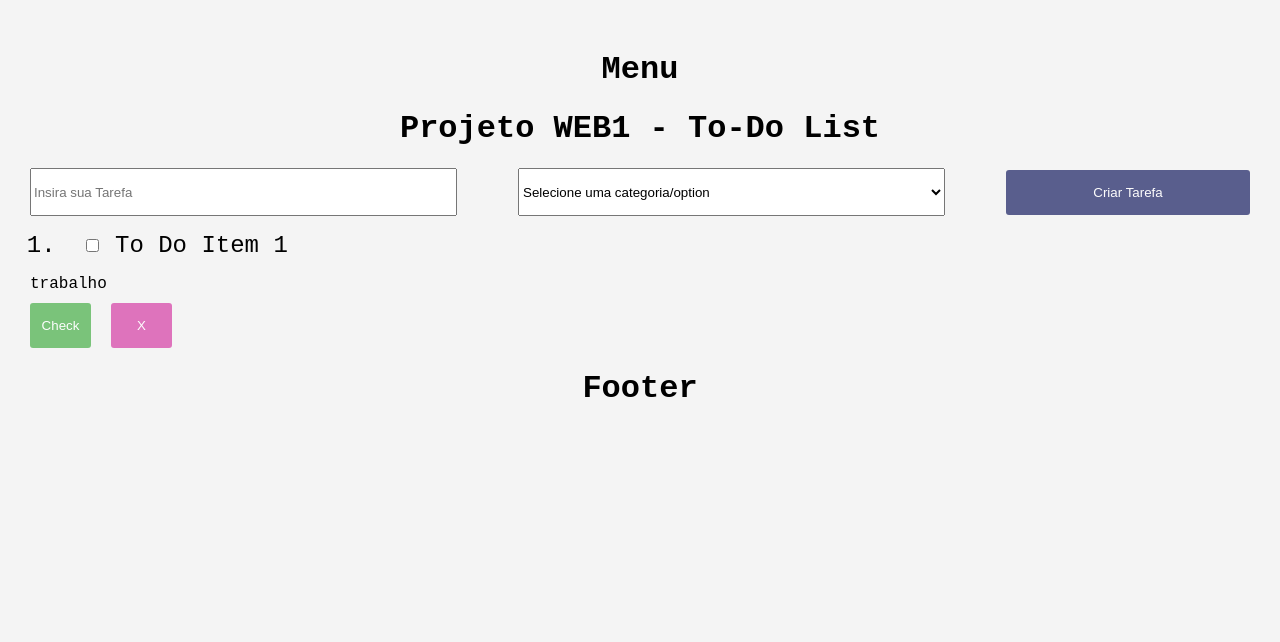
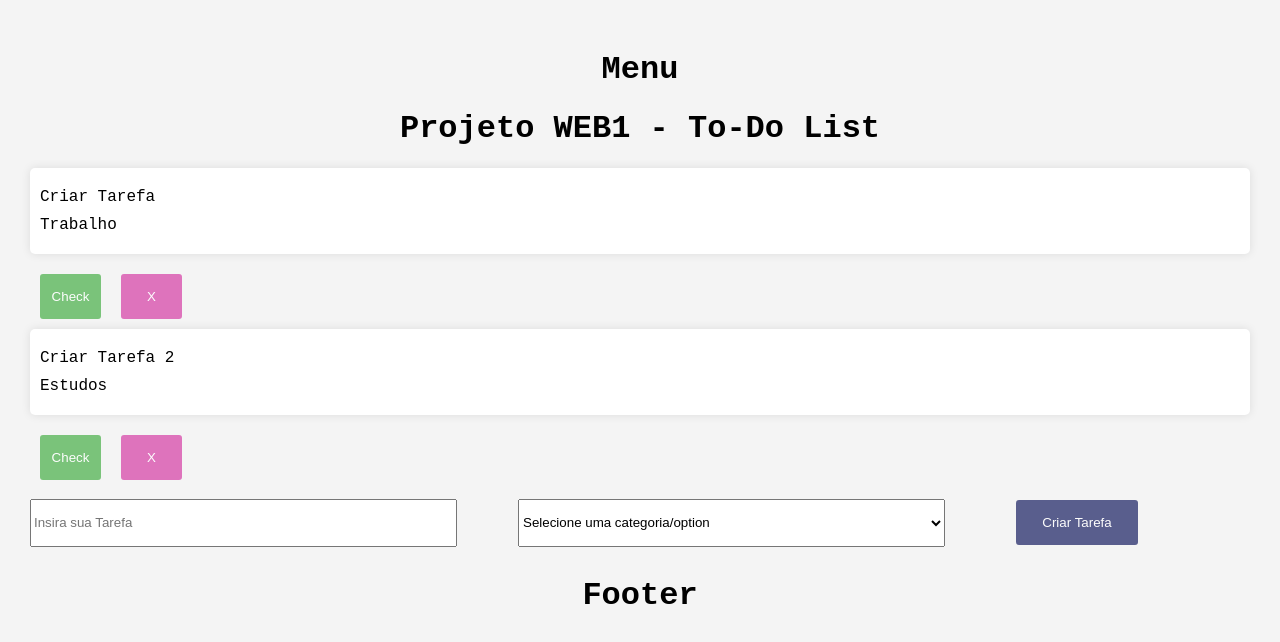
Before and after one commit to ProfIuriSouza/DesenvWEB1, a React (Create React App) app in the folder projweb/: page / in a window 1280 px wide. Shown: the top 642 px of the page. Built offline with nearby package versions, Linux system fonts and the light colour scheme.

Commit message:
adicionando funções v1

```diff
--- a/projweb/src/App.js
+++ b/projweb/src/App.js
@@ -6,11 +6,58 @@ import Form from './components/Form';
 
 function App() {
 
+  const [todos, setTodos] = useState([
+    {
+      id:1,
+      text: "Criar Tarefa",
+      category: "Trabalho",
+      isCompleted: false,
+    },
+    {
+      id:2,
+      text: "Criar Tarefa 2",
+      category: "Estudos",
+      isCompleted: false,
+    }
+  ]);
+
+  const addTodo = (text, category) => {
+    const newTodos = [
+      ...todos,
+      {
+        id: Math.floor(Math.random()*10000),
+        text,
+        category,
+        isCompleted: false,
+      },
+    ];
+
+    setTodos(newTodos);
+  };
+
+const removeTodo = (id) => {
+  const newTodos = [...todos]
+  const filteredTodos = newTodos.filter(todo =>
+    todo.id !== id ? todo : null);
+    setTodos(filteredTodos);
+}
+
+const completeTodo = (id) => {
+  const newTodos = [...todos]
+  newTodos.map((todo) => todo.id === id ? todo.isCompleted = !todo.isCompleted : todo)
+  setTodos(newTodos);
+}
+
   return (
     <div>
     <h1>Projeto WEB1 - To-Do List</h1>
-    <Form />
-    <Todo text="tarefa" category="trabalho"/>
+    <div>
+   {todos.map((todo) => (
+      <Todo key={todo.id} todo={todo} removeTodo={removeTodo} completeTodo={completeTodo}/>
+   ))}
+
+    </div>
+    <Form addTodo={addTodo} />
     </div>
   );
 }
--- a/projweb/src/components/Form.css
+++ b/projweb/src/components/Form.css
@@ -18,7 +18,7 @@ input{
   }
 
   form button {
-    width: 20%;
+    width: 10%;
     padding: 15px 10px;
     background-color: #333974;
     color: #fff;
--- a/projweb/src/components/Form.js
+++ b/projweb/src/components/Form.js
@@ -1,12 +1,25 @@
-import './Form.css'
+import './Form.css';
+import { useState } from 'react';
 
-export default function Form(){
+export default function Form({addTodo}){
+    const [title, setTitle] = useState("");
+    const [category, setCategory] = useState("");
+
+    const handleSubmit = (e) => {
+        e.preventDefault();
+        if(!title || !category) return;
+        addTodo(title,category);
+        setTitle("");
+        setCategory("");
+
+
+    }
 
     return(
         <div>
-             <form>
-        <input type="text" placeholder='Insira sua Tarefa' />
-        <select>
+             <form onSubmit={handleSubmit}>
+        <input type="text" placeholder='Insira sua Tarefa' onChange={(e) => setTitle(e.target.value)} />
+        <select onChange={(e) => setCategory(e.target.value)}>
             <option value="">Selecione uma categoria/option</option>
             <option value="Trabalho">Trabalho</option>
             <option value="Estudos">Estudos</option>
@@ -16,12 +29,7 @@ export default function Form(){
         <button type='submit'>Criar Tarefa</button>
       </form>
 
-      <ol>
-        <li>
-          <input type="checkbox" />
-          To Do Item 1
-        </li>
-      </ol>
+
         </div>
     )
 }
--- a/projweb/src/components/Todo.css
+++ b/projweb/src/components/Todo.css
@@ -1,3 +1,22 @@
+.todo-list{
+    margin-bottom: 20px;
+    padding-bottom: 20px;
+    border-bottom: 1px solid #555;
+
+}
+
+.todo {
+    background-color: #fff;
+    box-shadow:  0 0 10px rgba(0, 0, 0, 0.1);
+    padding: 10px;
+    margin-bottom: 10px;
+    border-radius: 5px;
+    display: flex;
+    justify-content: space-between;
+    align-items: center;
+
+}
+
 .complete{
     background-color: #5cb85c;
     margin-right: 10px;
@@ -12,6 +31,7 @@
 button{
 
     width: 5%;
+    margin: 10px;
     padding: 15px 10px;
     background-color: #333974;
     color: #fff;
--- a/projweb/src/components/Todo.js
+++ b/projweb/src/components/Todo.js
@@ -1,17 +1,18 @@
 import './Todo.css';
 
-export default function Todo(props){
+export default function Todo({todo, removeTodo, completeTodo}){
 
     return(
         <>
-        <div className="todo">
+        <div className="todo"
+        style={{ textDecoration: todo.isCompleted ? "line-through" : ""}}>
             <div className="content">
-                <p>{props.task}</p>
-                <p className="category">{props.category}</p>
+                <p>{todo.text}</p>
+                <p className="category">{todo.category}</p>
             </div>
         </div>
-        <button className="complete">Check</button>
-        <button className="notcomplete">X</button>
+        <button className="complete" onClick={() => completeTodo(todo.id)}>Check</button>
+        <button className="notcomplete" onClick={() => removeTodo(todo.id)}>X</button>
         </>
     )
 }
```
Also changed, not shown: projweb/src/components/Search.js (added, +10 -0 lines).
